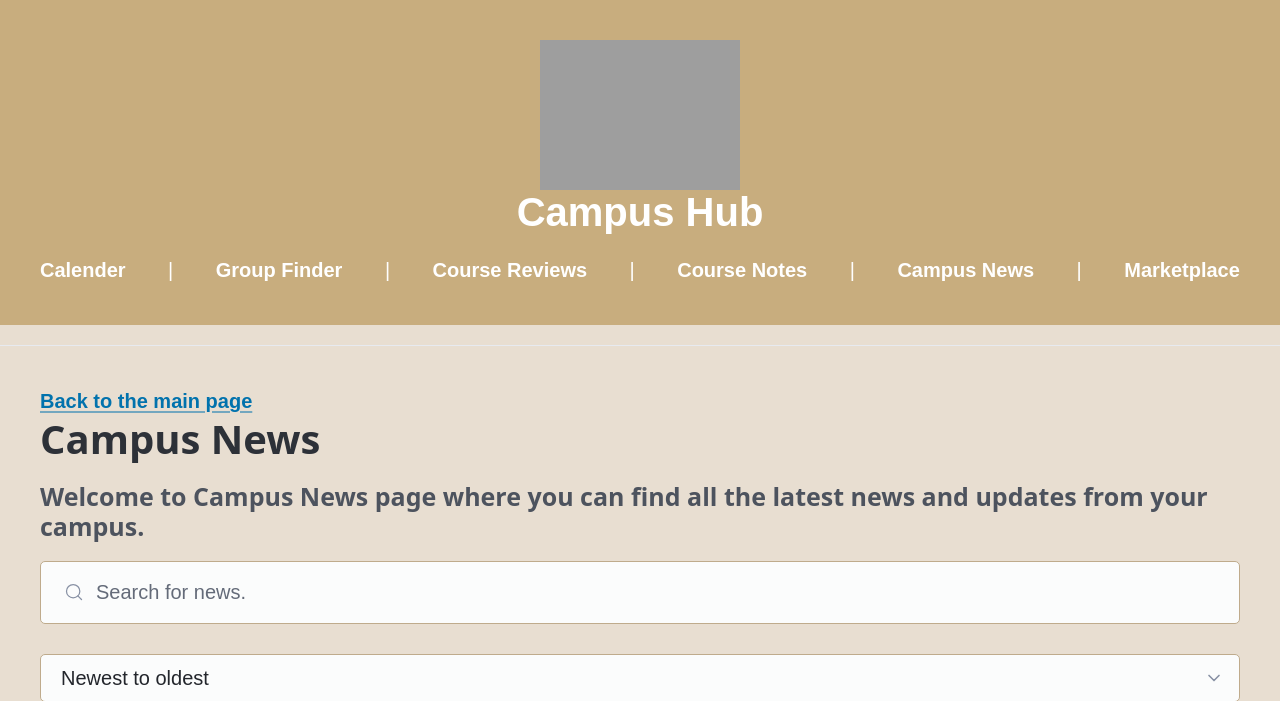
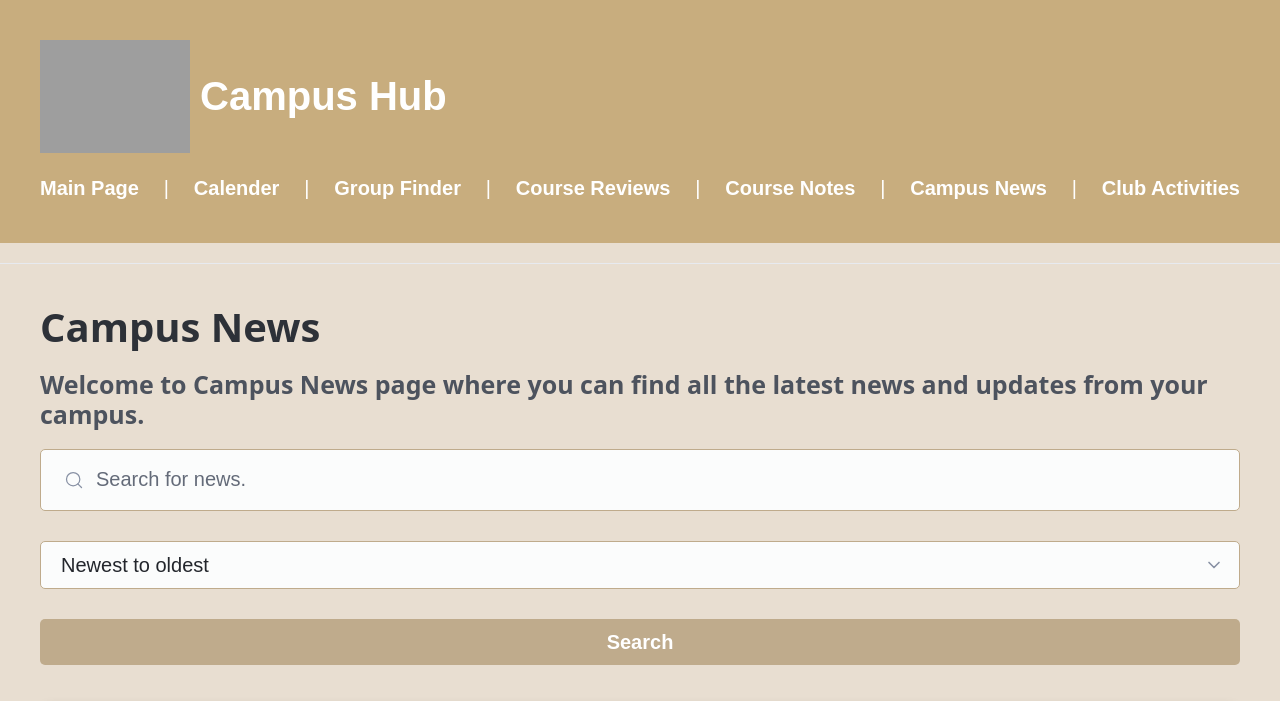
Before and after one commit to Duha248/CS-Project-G4, a PHP site: page /CampusNews.html in a window 1280 px wide. Shown: the top 701 px of the page. Run offline with PHP 8.4, Linux system fonts and the light colour scheme; some libraries are stand-ins or nearby versions; grey boxes are pictures that could not be loaded.

Commit message:
Editing html and css codes (header)

```diff
--- a/CampusNews.html
+++ b/CampusNews.html
@@ -10,26 +10,25 @@
     <body>
         <header>
             <main class="container">
-            <!-- the link of main page to be added-->
-            <a href="">
-                <img src="log.png" alt="Image" height="200px" width="200px">
-            </a>
-            <h1>Campus Hub</h1>
+            <h1>
+                <a href="">
+                    <img src="log.png" alt="Image" height="150px" width="150px">
+                </a>
+                Campus Hub</h1>
             <nav>
+                <a href="">Main Page</a> |
                 <a href="">Calender</a> |
                 <a href="">Group Finder</a> |
                 <a href="">Course Reviews</a> |
                 <a href="">Course Notes</a> |
                 <a href="">Campus News</a> |
-                <a href="">Marketplace</a>
-
+                <a href="">Club Activities</a>
             </nav>
             </main>
         </header>
         <hr>
 
         <main class="container">
-            <a href=""><strong> Back to the main page</strong></a>
             <h1>Campus News</h1>
             <h4> Welcome to Campus News page where you can find all the latest news and updates from your campus.</h4>
             <section class="search-filter">
--- a/styles.css
+++ b/styles.css
@@ -17,7 +17,7 @@ body {
 header {
     background-color: #C8AD7E;
     color: #FFFFFF;
-    padding: 10px 0;
+    padding: 15px 0;
     text-align: center;
 }
 
@@ -25,6 +25,10 @@ header h1 {
     color: white !important;
     font-weight: bold;
     font-family: Arial, sans-serif;
+    display: flex;
+    justify-content: left;
+    align-items: center;
+    gap: 0 10px;
 }
 
 nav {
```
